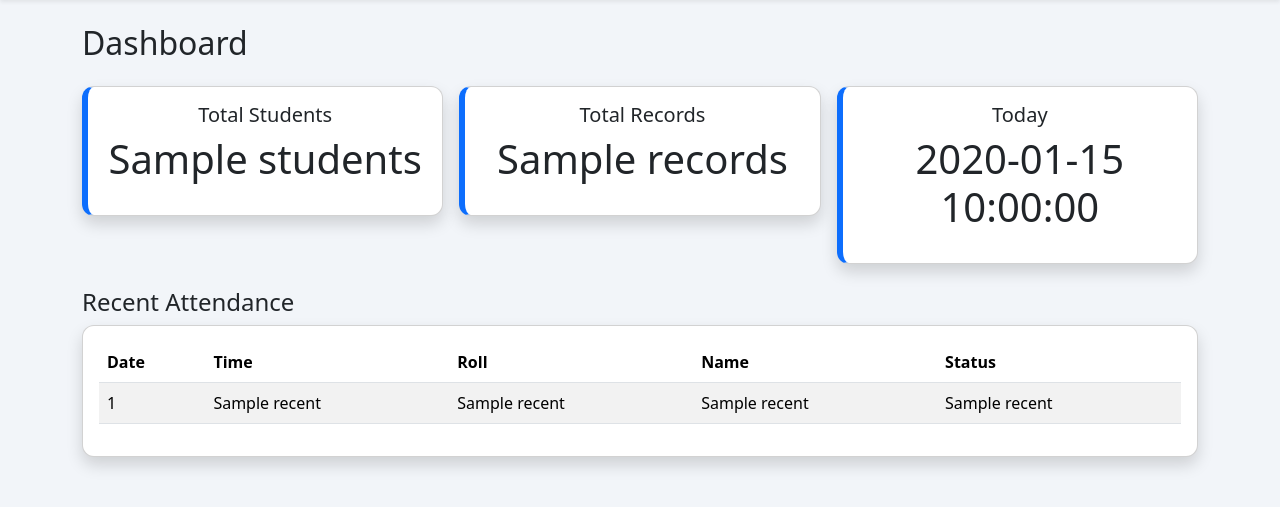
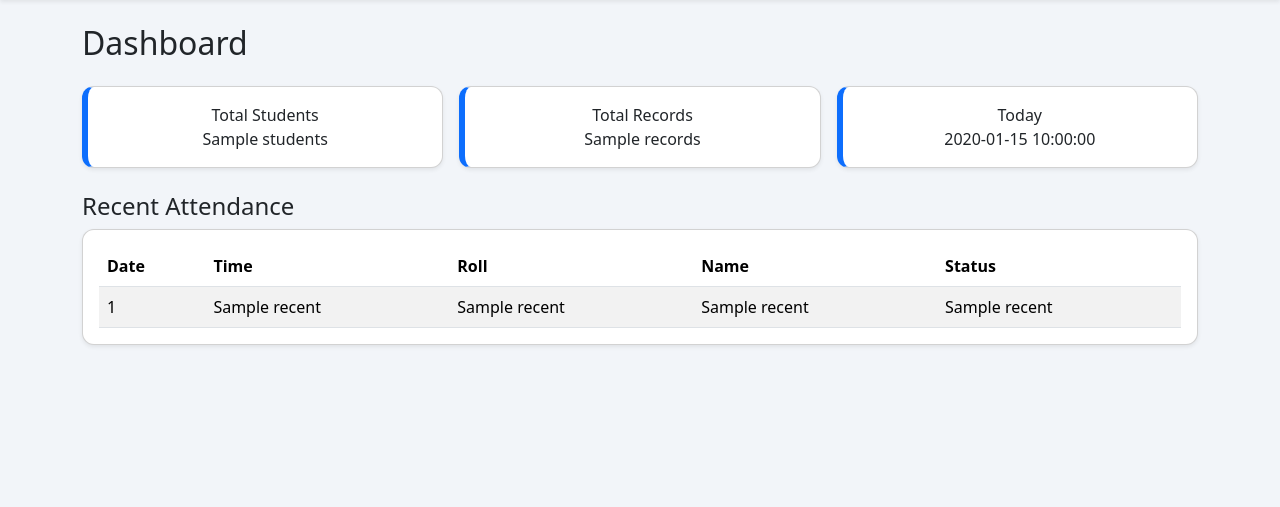
Before and after one commit to iamsayakdas/Face-Recognition-Attendance-System, a Flask app: template templates/dashboard.html in a window 1280 px wide. Shown: the part 56-563 px from the top of the page. Run offline with Flask 3, Linux system fonts and the light colour scheme; the template is opened without the code that fills it: most values are stand-ins (such as "Sample title", 1, 10 or a date in 2020).

Commit message:
Update dashboard.html

```diff
--- a/templates/dashboard.html
+++ b/templates/dashboard.html
@@ -5,43 +5,46 @@
 <h2 class="mb-4">Dashboard</h2>
 
 <div class="row g-3 mb-4">
-
   <div class="col-sm-4">
-    <div class="card text-center shadow stat-card">
-      <div class="card-body">
-        <h5>Total Students</h5>
-        <p class="display-6">{{ stats.students }}</p>
+    <div class="card stat-card shadow-sm">
+      <div class="card-body text-center">
+        <div class="stat-label">Total Students</div>
+        <div class="stat-value">{{ stats.students }}</div>
       </div>
     </div>
   </div>
 
   <div class="col-sm-4">
-    <div class="card text-center shadow stat-card">
-      <div class="card-body">
-        <h5>Total Records</h5>
-        <p class="display-6">{{ stats.records }}</p>
+    <div class="card stat-card shadow-sm">
+      <div class="card-body text-center">
+        <div class="stat-label">Total Records</div>
+        <div class="stat-value">{{ stats.records }}</div>
       </div>
     </div>
   </div>
 
   <div class="col-sm-4">
-    <div class="card text-center shadow stat-card">
-      <div class="card-body">
-        <h5>Today</h5>
-        <p class="display-6">{{ stats.today }}</p>
+    <div class="card stat-card shadow-sm">
+      <div class="card-body text-center">
+        <div class="stat-label">Today</div>
+        <div class="stat-value">{{ stats.today }}</div>
+      </div>
     </div>
   </div>
 </div>
 
-</div>
-
 <h4 class="mb-2">Recent Attendance</h4>
 
-<div class="table-responsive card shadow p-3">
-  <table class="table table-striped">
+<div class="card shadow-sm">
+  <div class="card-body table-responsive">
+    <table class="table table-striped table-hover align-middle mb-0">
       <thead>
         <tr>
-        <th>Date</th><th>Time</th><th>Roll</th><th>Name</th><th>Status</th>
+          <th>Date</th>
+          <th>Time</th>
+          <th>Roll</th>
+          <th>Name</th>
+          <th>Status</th>
         </tr>
       </thead>
       <tbody>
@@ -57,5 +60,6 @@
       </tbody>
     </table>
   </div>
+</div>
 
 {% endblock %}
```
Lines whose indentation alone changed are shown as unchanged.
